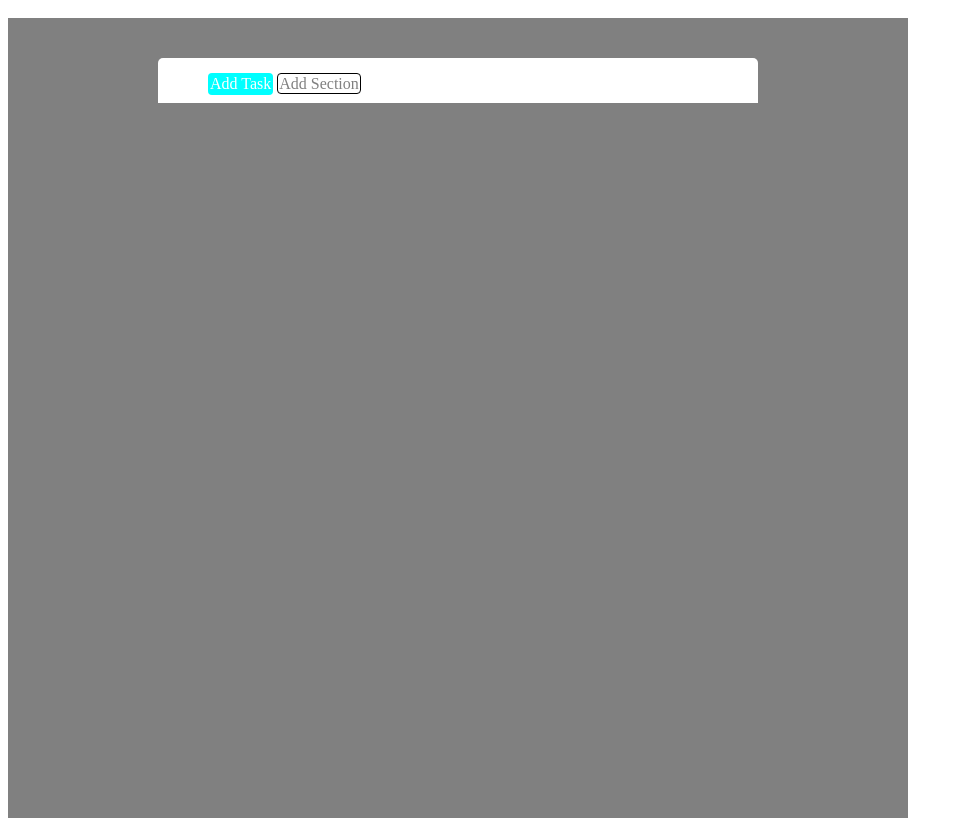
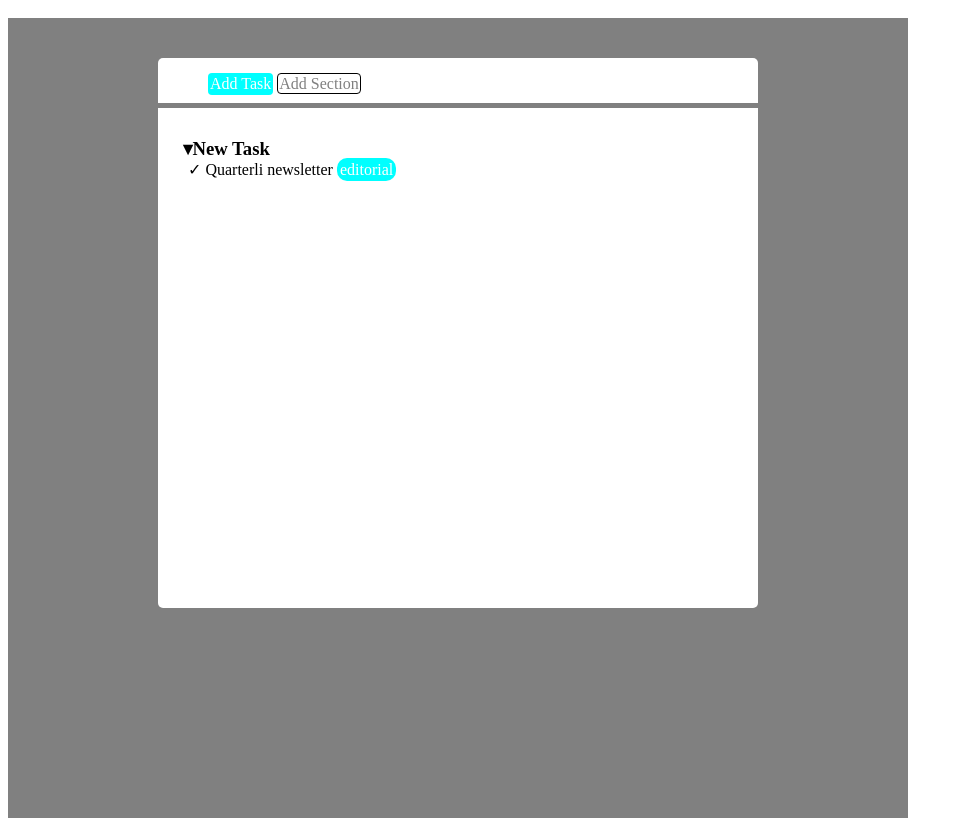
Before and after one commit to Nicolas2595/html-css-toboolist, a plain HTML site: page index.html in a window 1280 px wide. Shown: the part 73-899 px from the top of the page, without its empty margins (0-963 px from the left). Drawn offline with Linux system fonts and the light colour scheme.

Commit message:
aggiunto primo div box2

```diff
--- a/css/style.css
+++ b/css/style.css
@@ -7,7 +7,6 @@
     background-color: grey;
     width: 900px;
     height: 800px;
-   /* text-align: center;*/
     display: inline-block;
 }
 
@@ -38,3 +37,33 @@
     border: 1px solid black;
     padding: 1px;
 }
+
+.box2 {
+    background-color: white;
+    width: 600px;
+    height: 500px;
+    margin-top: 5px;
+    margin-left: 150px;
+    border-bottom-left-radius: 5px;
+    border-bottom-right-radius: 5px;
+}
+
+h3 {
+    margin-left: 25px;
+    margin-top: 30px;
+    display: inline-block;
+    margin-bottom: 0;
+}
+
+.newsletter {
+    margin-top: 0px;
+    margin-left: 30px;
+
+}
+
+#word {
+    background-color: aqua;
+    border-radius: 10px;
+    padding: 3px;
+    color: white;
+}
--- a/index.html
+++ b/index.html
@@ -17,9 +17,18 @@
 
     <main>
         <div class="contenitore">
+
             <div class="box1">
                 <span class="task">Add Task</span>
                 <span class="sezione">Add Section</span>
+            </div>
+
+            <div class="box2">
+                <div>
+                    <h3>&#9662;New Task</h3>
+                    <p class="newsletter">&check; Quarterli newsletter <span id="word">editorial</span> </p>
+                </div>
+
             </div>
 
 
```
